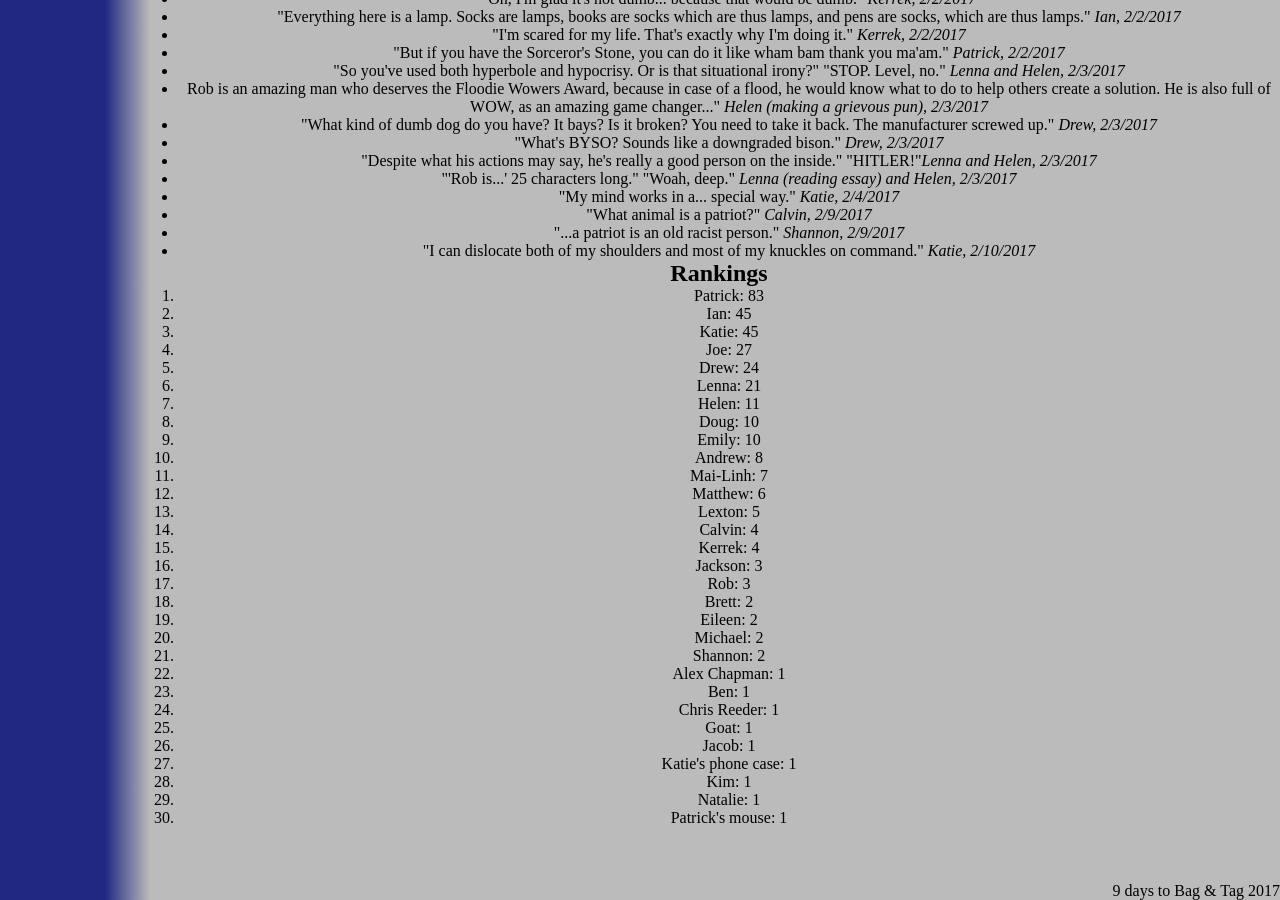
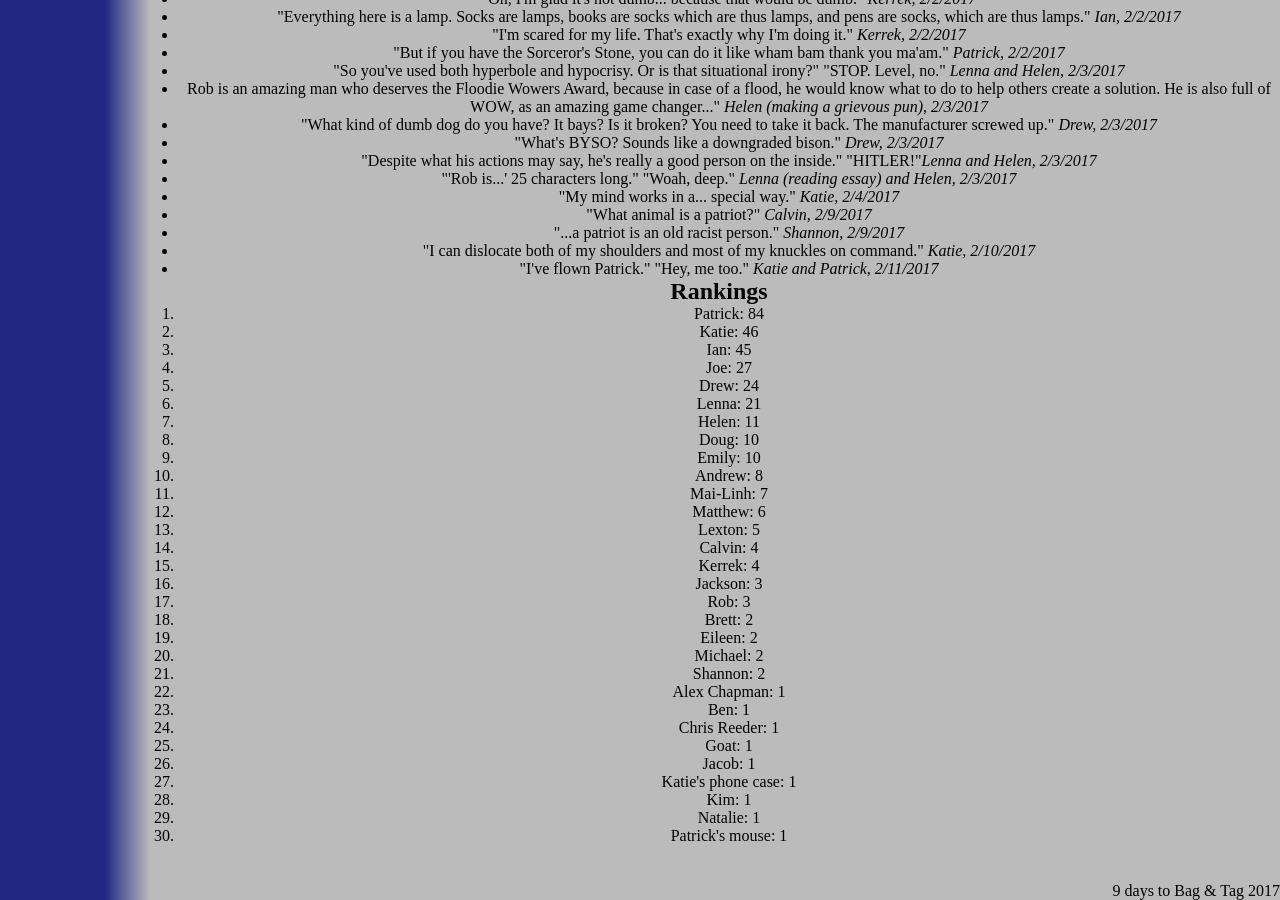
Before and after one commit to katiebugmoon/FRC4131.github.io, a Jekyll site: the page built from media/2017/quotes.html, in a window 1280 px wide and 900 px high, scrolled down 4544 px. Built offline with Jekyll 4.4.1, drawn with Linux system fonts in a browser that asks for light colours; nearby versions of some CDN libraries.

Commit message:
Update quotes.html

```diff
--- a/media/2017/quotes.html
+++ b/media/2017/quotes.html
@@ -258,6 +258,7 @@ title: Build Season 2017 Quotes
 	<li>"What animal is a patriot?" <i>Calvin, 2/9/2017</i></li>
 	<li>"...a patriot is an old racist person." <i>Shannon, 2/9/2017</i></li>
 	<li>"I can dislocate both of my shoulders and most of my knuckles on command." <i>Katie, 2/10/2017</i></li>
+	<li>"I've flown Patrick." "Hey, me too." <i>Katie and Patrick, 2/11/2017</i></li>
 </ul>
 <h2>Rankings</h2>
 <ol id='rankings'></ol>
```
